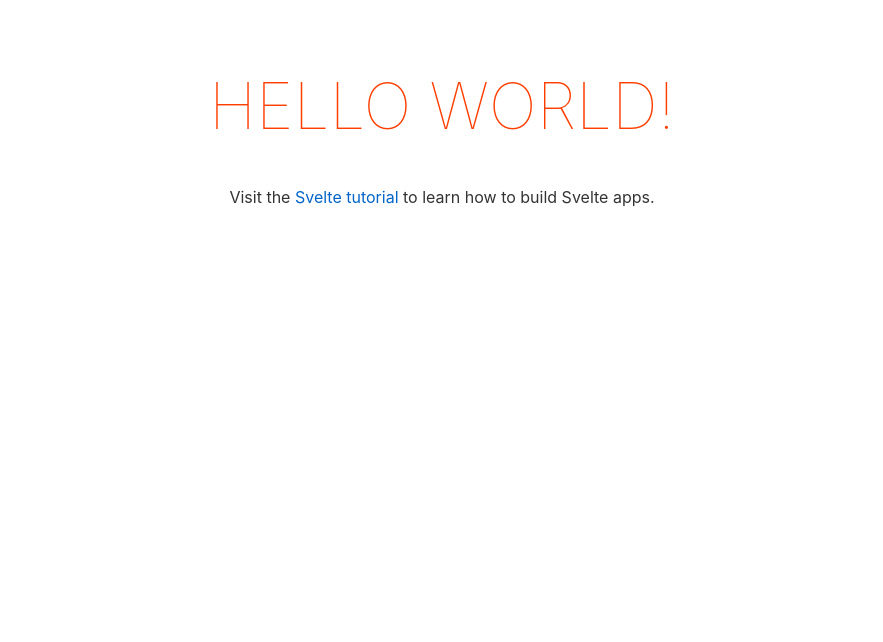
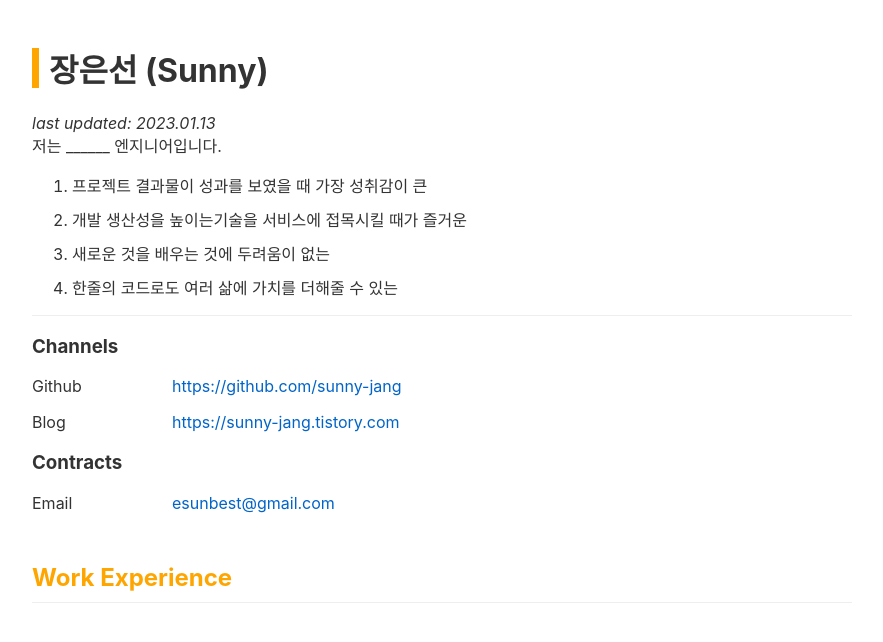
Before and after one commit to sunny-jang/resume, a Svelte app in the folder sunny-resume/: page / in a window 1280 px wide. Shown: the top 642 px of the page, without its empty margins (198-1081 px from the left). Built offline with nearby package versions, Linux system fonts and the light colour scheme.

Commit message:
이력서 메인 app 생성

```diff
--- a/sunny-resume/src/App.svelte
+++ b/sunny-resume/src/App.svelte
@@ -1,25 +1,85 @@
 <script>
-	export let name;
+	import ContractInfoBox from './components/contract/ContractInfoBox.svelte';
+	import Introduction from './components/introduction/Introduction.svelte';
+	import BigHeader from './components/header/BigHeader.svelte';
+
+	let name = '장은선';
+	let engName = 'Sunny';
+	let lastUpdated = '2023.01.13';
+
+	let channels = [
+		{
+			label: 'Github',
+			href: 'https://github.com/sunny-jang',
+			text: 'https://github.com/sunny-jang'
+		},
+		{
+			label: 'Blog',
+			href: 'https://sunny-jang.tistory.com',
+			text: 'https://sunny-jang.tistory.com'
+		},
+	];
+	let contract = [
+		{
+			label: 'Email',
+			text: 'esunbest@gmail.com'
+		},
+	];
+
+	let introduction = [
+		'프로젝트 결과물이 성과를 보였을 때 가장 성취감이 큰',
+		'개발 생산성을 높이는기술을 서비스에 접목시킬 때가 즐거운',
+		'새로운 것을 배우는 것에 두려움이 없는',
+		'한줄의 코드로도 여러 삶에 가치를 더해줄 수 있는',
+	]
 </script>
 
 <main>
-	<h1>Hello {name}!</h1>
-	<p>Visit the <a href="https://svelte.dev/tutorial">Svelte tutorial</a> to learn how to build Svelte apps.</p>
+	<h1><span class="deco_bar" />{name} ({engName})</h1>
+	<span class="update_date">last updated: {lastUpdated}</span>
+	<Introduction introduction={introduction} />
+	<div class="div" />
+	<div class="contracts_info">
+		<ContractInfoBox title={'Channels'} list={channels} />
+		<ContractInfoBox title={'Contracts'} list={contract} />
+	</div>
+	<BigHeader title="Work Experience" />
 </main>
 
-<style>
+<style lang="scss">
 	main {
-		text-align: center;
+		/* text-align: center; */
+		width:820px;
+		margin: 0 auto;
 		padding: 1em;
 		max-width: 240px;
 		margin: 0 auto;
 	}
 
 	h1 {
-		color: #ff3e00;
-		text-transform: uppercase;
-		font-size: 4em;
-		font-weight: 100;
+		display: flex;
+		align-items: center;
+	}
+
+	h3 {
+		color: orange;
+	}
+
+	.deco_bar {
+		width: 7px;
+		background-color: orange;
+		display: inline-block;
+		height: 40px;
+		margin-right: 10px;
+	}
+
+	.update_date {
+		font-style: italic;
+	}
+
+	.div {
+		height: 1px;
+		background-color: #eee;
 	}
 
 	@media (min-width: 640px) {
```
